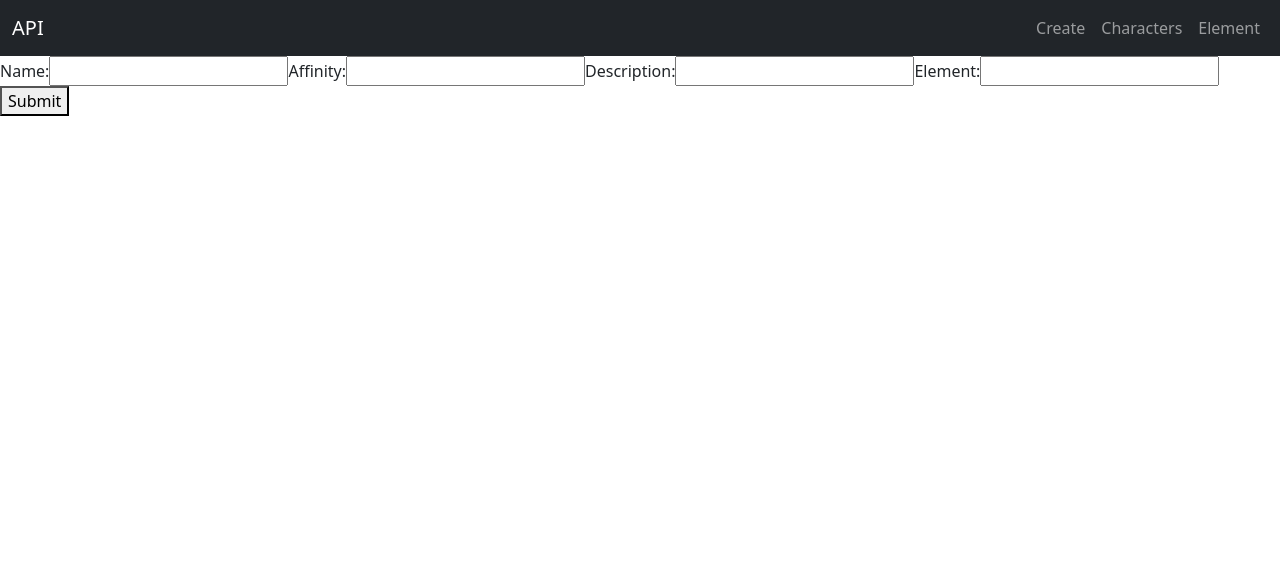
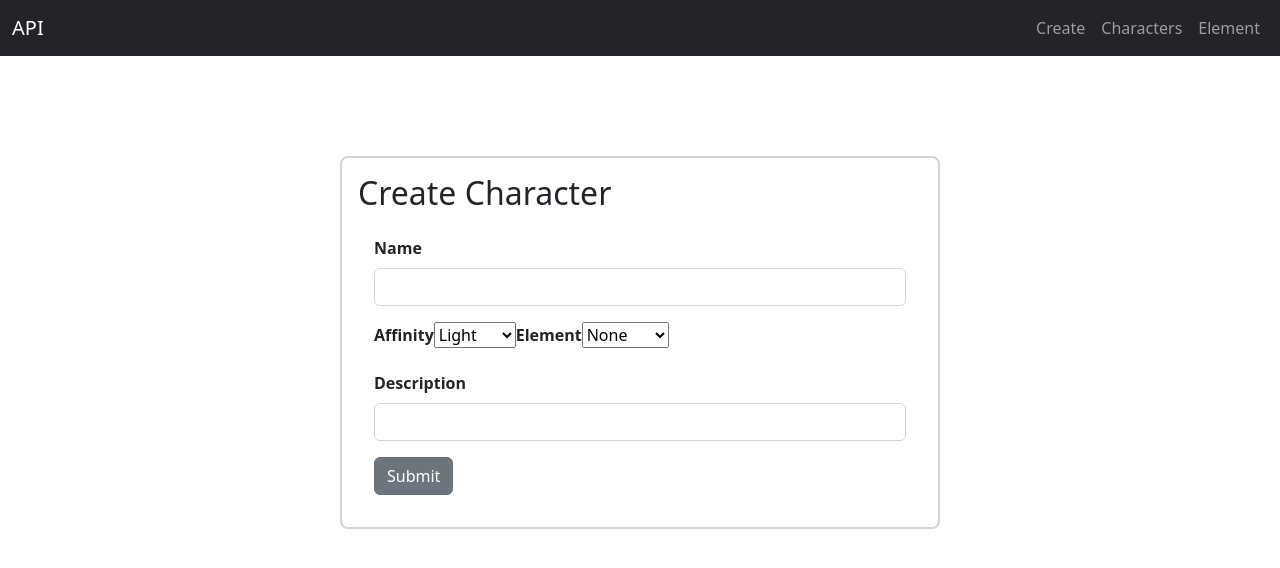
Before and after one commit to DSmith575/s1-23-project-2-react-CRUD-Dsmith575, a React (Create React App) app: page /create in a window 1280 px wide. Shown: the top 568 px of the page. Built offline with nearby package versions, Linux system fonts and the light colour scheme.

Commit message:
build(component): fix for characterId not updating on POST

```diff
--- a/src/App.css
+++ b/src/App.css
@@ -36,3 +36,23 @@
     transform: rotate(360deg);
   }
 }
+
+.App {
+  border: 2px solid #d3d3d3;
+  border-radius: 0.5em;
+  margin-bottom: 1em;
+  margin-left: auto;
+  margin-right: auto;
+  margin-top: 100px;
+  padding: 1em;
+  text-align: left;
+  width: 600px;
+}
+
+.form {
+  padding: 1em;
+}
+
+label {
+  font-weight: 600;
+}
--- a/src/App.js
+++ b/src/App.js
@@ -1,4 +1,3 @@
-import { Nav } from "reactstrap";
 import "./App.css";
 import Navigation from "./components/Navigation";
 
--- /dev/null
+++ b/src/components/form/DropDown.js
@@ -0,0 +1,15 @@
+import React from "react";
+
+const DropDown = ({ options, onChange }) => {
+  return (
+    <select onChange={onChange}>
+      {options.map((option, index) => (
+        <option key={index} value={option.value}>
+          {option.label}
+        </option>
+      ))}
+    </select>
+  );
+};
+
+export default DropDown;
--- a/src/components/form/momo.js
+++ b/src/components/form/momo.js
@@ -1,24 +1,39 @@
-import React, { useEffect, useState } from "react";
+import React, { useEffect, useState, useRef } from "react";
 import axios from "axios";
+import Dropdown from "./DropDown";
 
+import { Button, Form, FormGroup, Input, Label } from "reactstrap";
+
+const affinitySelect = [
+  { value: "Light", label: "Light" },
+  { value: "Shadow", label: "Shadow" },
+];
+
+const elementSelection = [
+  { value: "None", label: "None" },
+  { value: "Fire", label: "Fire" },
+  { value: "Water", label: "Water" },
+  { value: "Earth", label: "Earth" },
+  { value: "Wind", label: "Wind" },
+  { value: "Thunder", label: "Thunder" },
+  { value: "Shade", label: "Shade" },
+  { value: "Crystal", label: "Crystal" },
+];
+
+let characterId;
 
 const CharacterForm = () => {
   const [name, setName] = useState("");
   const [affinity, setAffinity] = useState("");
   const [description, setDescription] = useState("");
-  const [characterId, setCharacterId] = useState(null);
+  // const [characterId, setCharacterId] = useState(null);
   // const [rarity, setRarity] = useState([]);
   const [element, setElement] = useState("");
   // const [personality, setPersonality] = useState("");
   // const [attributes, setAttributes] = useState(null);
 
-
   const [error, setError] = useState("");
   const [message, setMessage] = useState("");
-
-  useEffect(() => {
-    console.log(characterId)
-  })
 
   const handleSubmit = async (event) => {
     event.preventDefault();
@@ -30,34 +45,20 @@ const CharacterForm = () => {
         description,
       };
 
-      const elementData = {
-        element,
-        characterId,
-      };
-
       const response = await axios.post(
         "https://smitde5-rest-api.onrender.com/api/v1/characters/",
         characterData
-      )
+      );
 
       if (response.status === 201) {
-      //  setMessage(response.data.msg);
-      setCharacterId(response.data.data.id);
-      // alert(characterId);
+        //  setMessage(response.data.msg);
+        characterId = response.data.data.id;
       }
 
-
-
-      const response2 = await axios.post(
-        "https://smitde5-rest-api.onrender.com/api/v1/elements",
-        {
-          element, characterId
-        }
-      );
-
-      if (response2.status === 201) {
-        console.log("Good work")
-      }
+      await axios.post("https://smitde5-rest-api.onrender.com/api/v1/elements", {
+        element,
+        characterId,
+      });
 
       // await axios.post('https://smitde5-rest-api.onrender.com/api/v1/personalities', {
       //     personality,
@@ -96,44 +97,37 @@ const CharacterForm = () => {
   };
 
   return (
-    <div>
-      <form onSubmit={handleSubmit}>
-        <label>
-          Name:
-          <input
+    <div className="App">
+      <h2>Create Character</h2>
+      <Form className="form" onSubmit={handleSubmit}>
+        <FormGroup>
+          <Label for="">Name</Label>
+          <Input
             type="text"
             value={name}
             onChange={(e) => setName(e.target.value)}
           />
-        </label>
-        <label>
-          Affinity:
-          <input
-            type="text"
-            value={affinity}
+        </FormGroup>
+
+        <FormGroup>
+          <Label for="">Affinity</Label>
+          <Dropdown
+            options={affinitySelect}
             onChange={(e) => setAffinity(e.target.value)}
           />
-        </label>
-        <label>
-          Description:
-          <input
-            type="text"
-            value={description}
-            onChange={(e) => setDescription(e.target.value)}
-          />
-        </label>
-        <label>
-          Element:
-          <input
-            type="text"
-            value={element}
+          <Label for="">Element</Label>
+          <Dropdown
+            options={elementSelection}
             onChange={(e) => setElement(e.target.value)}
           />
-        </label>
-        {error && <div>{error}</div>}
-        <button type="submit">Submit</button>
-      </form>
-      {message && <p>{message}</p>}
+        </FormGroup>
+
+        <FormGroup>
+          <Label for="">Description</Label>
+          <Input type="text" onChange={(e) => setDescription(e.target.value)} />
+        </FormGroup>
+        <Button type="submit">Submit</Button>
+      </Form>
     </div>
   );
 };
--- a/src/components/tables/Characters.js
+++ b/src/components/tables/Characters.js
@@ -8,7 +8,7 @@ const Post = () => {
     const fetchData = async () => {
       try {
         const res = await axios.get(
-          "https://smitde5-rest-api.onrender.com/api/v1/characters?sortBy=id&page=4"
+          "https://smitde5-rest-api.onrender.com/api/v1/characters?sortBy=id&sortOrder=desc"
           // `https://smitde5-rest-api.onRender.com/api/v1/${data}?page=${pageNumber}`
         );
         setData(res.data.data);
@@ -36,9 +36,7 @@ const Post = () => {
             <td>{d.id}</td>
             <td>{d.name}</td>
             {/* <td>{d.description}</td> */}
-            <td>{d.element.map((e) => (
-              e.element
-            ))}</td>
+            <td>{d.element.map((e) => e.element)}</td>
             {/* <td>{d.affinity}</td> */}
           </tr>
         ))}
--- a/src/index.js
+++ b/src/index.js
@@ -8,7 +8,7 @@ import "bootstrap/dist/css/bootstrap.min.css";
 const root = ReactDOM.createRoot(document.getElementById("root"));
 root.render(
   // <React.StrictMode>
-    <App />
+  <App />
   // </React.StrictMode>
 );
 
```
Also changed, not shown: src/components/NotInUse/DropDown2.js (added, +36 -0 lines), src/components/NotInUse/Login.js (added, +32 -0 lines).
